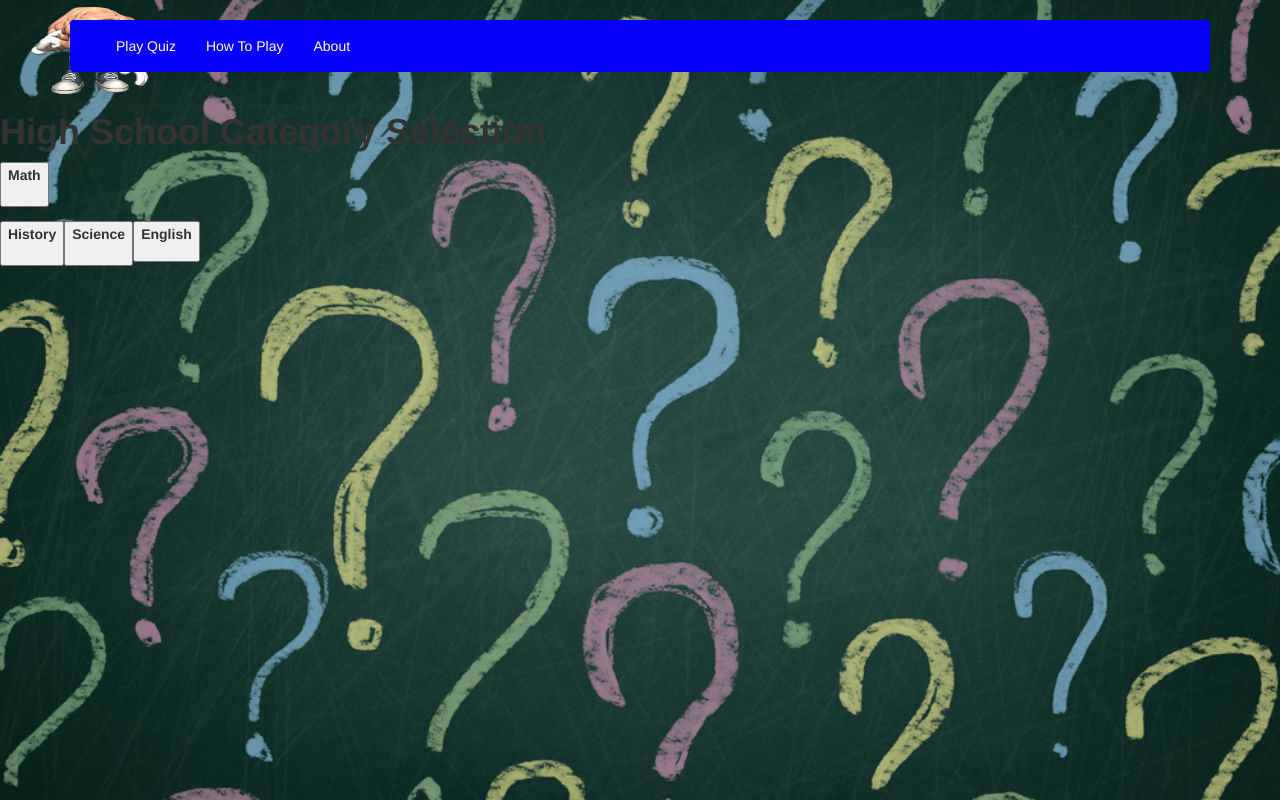
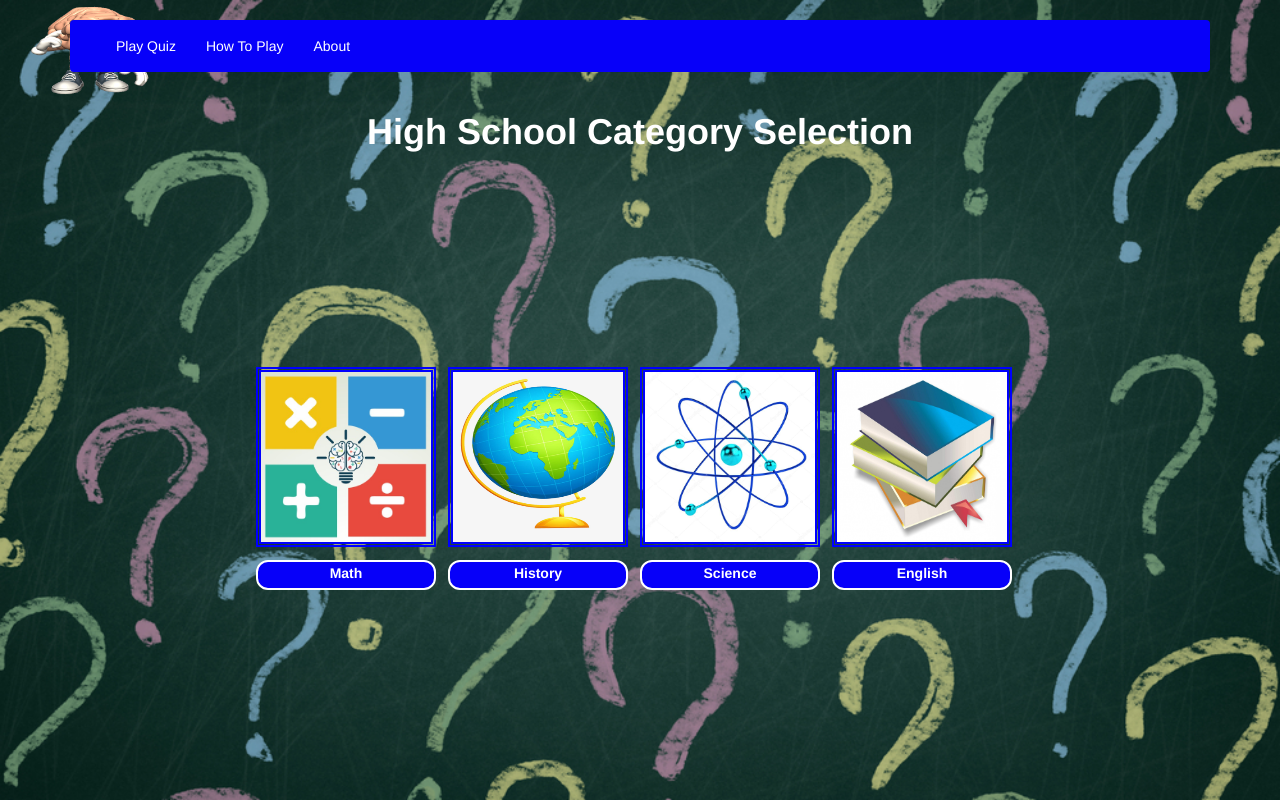
Before and after one commit to tamqtran/CECS445, a Django app: page /quiz/HighCategories/ in a window 1280 px wide. Run offline with Django 3.2, Linux system fonts and the light colour scheme; some libraries are stand-ins or nearby versions.

Commit message:
added pics to categories

```diff
--- a/QuizWebsite/quiz/Templates/HighCategories.html
+++ b/QuizWebsite/quiz/Templates/HighCategories.html
@@ -1,4 +1,5 @@
 {% extends "base.html" %}
+{% load static %}
 <html>
 	{% block head %}
         <title>High School Categories</title>
@@ -7,29 +8,107 @@
 
 	{% block body %}
   <body>
-		<h1> <b>High School Category Selection</b> </h1>
+		<h1 align="center" style=color:white> <b>High School Category Selection</b> </h1>
 
         <p>
 			<form method="post" action="{% url 'quiz:QuizGame' %}">  {% csrf_token %}
-					<button type="submit"  name = "choice"  value ='12' >
+			<button type="submit"  name = "choice"  value ='12' id = "math">
 			 <label for="choice1">Math</label>
+			<a href="{% url 'quiz:QuizGame' %}"><img src="{% static "QuizWebsite/MathPic.PNG" %} "id = "mathPic" /></a>
 			  </form>
 
 			 <form method="post" action="{% url 'quiz:QuizGame' %}">  {% csrf_token %}
-				 <button type="submit"  name = "choice"  value ='9' >
+			 <button type="submit"  name = "choice"  value ='9' id = "history">
 			 <label for="choice1">History</label>
+			 <a href="{% url 'quiz:QuizGame' %}"><img  src= "{% static "QuizWebsite/HistoryPic.jpg" %} "id = "historyPic" /></a>
 			 </form>
 
 			 <form method="post" action="{% url 'quiz:QuizGame' %}">  {% csrf_token %}
-				<button type="submit"  name = "choice"  value ='10' >
+			<button type="submit"  name = "choice"  value ='10' id="science">
 			<label for="choice1">Science</label>
+			<a href="{% url 'quiz:QuizGame' %}"><img  src= "{% static "QuizWebsite/SciencePic.jpg" %} "id = "sciencePic" /></a>
 			</form>
 
 			<form method="post" action="{% url 'quiz:QuizGame' %}">  {% csrf_token %}
-				<button type="submit"  name = "choice"  value ='11' >
+			<button type="submit"  name = "choice"  value ='11' id="english">
 			<label for="choice1">English</label>
+			<a href="{% url 'quiz:QuizGame' %}"><img  src= "{% static "QuizWebsite/EnglishPic.jpg" %} "id = "englishPic" /></a>
 			</form>
         </p>
+  	<style>
+			#math{
+  				position:absolute;
+				top:70%;
+				left:20%;
+				height:30px;
+				width:180;
+				border-radius: 12px;
+				background-color: #0700F9;
+				border: 2px solid;
+				color:white}
+			#history{
+  				position:absolute;
+				top:70%;
+				left:35%;
+				height:30px;
+				width:180;
+				border-radius: 12px;
+				background-color: #0700F9;
+				border: 2px solid;
+				color:white}
+			#science{
+  				position:absolute;
+				top:70%;
+				left:50%;
+				height:30px;
+				width:180;
+				border-radius: 12px;
+				background-color: #0700F9;
+				border: 2px solid;
+				color:white}
+			#english{
+  				position:absolute;
+				top:70%;
+				left:65%;
+				height:30px;
+				width:180;
+				border-radius: 12px;
+				background-color: #0700F9;
+				border: 2px solid;
+				color:white}
+			#mathPic{
+				position:absolute;
+				border:5px double blue;
+				top:-750%;
+				left:-1%;
+				height:180;
+				width:180;
+			}
+			#historyPic{
+				position:absolute;
+				border:5px double blue;
+				top:-750%;
+				left:-1%;
+				height:180;
+				width:180;
+			}
+			#sciencePic{
+				position:absolute;
+				border:5px double blue;
+				top:-750%;
+				left:-1%;
+				height:180;
+				width:180;
+			}
+			#englishPic {
+				position: absolute;
+				border:5px double blue;
+				top: -750%;
+				left: -1%;
+				height: 180;
+				width: 180;
+			}
+		</style>
 	</body>
     {% endblock %}
 
```
Also changed, not shown: QuizWebsite/quiz/Templates/AdultCategories.html (+84 -5 lines), QuizWebsite/quiz/Templates/MiddleCategories.html (+84 -5 lines). Lines whose indentation alone changed are shown as unchanged.
